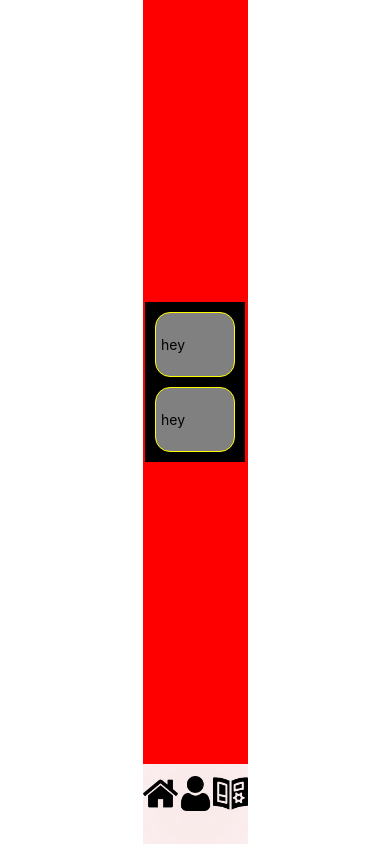
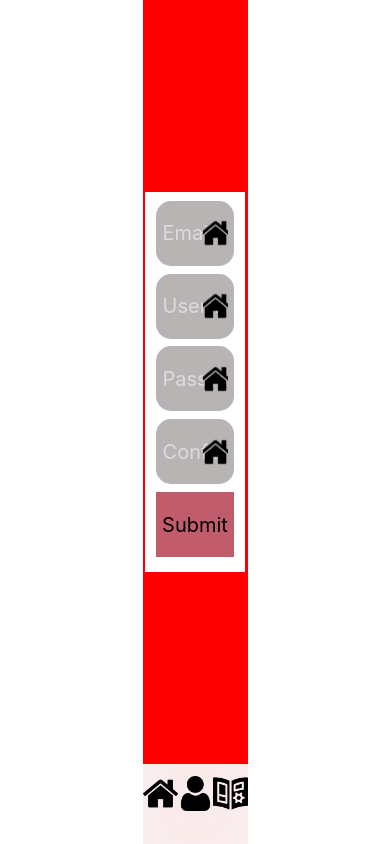
Before and after one commit to stephen-97/easyScans-Front-Mobile, a React Native app: screen /Home in a window 390 px wide. Built offline with nearby package versions, Linux system fonts and the light colour scheme.

Commit message:
ajout d'un logo dans le composant inputText, qui se situera au milieu à droite

```diff
--- a/package.json
+++ b/package.json
@@ -13,14 +13,15 @@
     "@react-navigation/bottom-tabs": "^6.3.2",
     "@react-navigation/native": "^6.0.11",
     "expo": "~45.0.0",
+    "expo-blur": "~11.1.0",
     "expo-status-bar": "~1.3.0",
+    "formik": "^2.2.9",
     "react": "17.0.2",
     "react-dom": "17.0.2",
     "react-native": "0.68.2",
     "react-native-safe-area-context": "^4.3.1",
     "react-native-screens": "^3.15.0",
-    "react-native-web": "0.17.7",
-    "expo-blur": "~11.1.0"
+    "react-native-web": "0.17.7"
   },
   "devDependencies": {
     "@babel/core": "^7.12.9",
--- a/src/components/Button.js
+++ b/src/components/Button.js
@@ -0,0 +1,32 @@
+import React, {useEffect, useState} from "react";
+import { TextInput, StyleSheet, View, Text, TouchableOpacity } from "react-native";
+import colors from "../constants/colors";
+
+const Button = (props) => {
+    const [onFocus, setOnFocus] = useState(false);
+
+    return(
+        <TouchableOpacity
+            style={styles.button}
+            onPress={props.onPress}
+        >
+            <Text style={styles.title}>{props.title}</Text>
+        </TouchableOpacity>
+    )
+}
+
+const styles = StyleSheet.create({
+    button: {
+        marginVertical: 10,
+        backgroundColor: colors.submitButton,
+        alignItems: "center",
+        marginTop: "5%",
+        height: 65,
+        justifyContent: "center",
+    },
+    title:{
+        fontSize: 20,
+    }
+})
+
+export default Button;
--- a/src/components/InputText.js
+++ b/src/components/InputText.js
@@ -1,27 +1,53 @@
 import React, {useEffect, useState} from "react";
-import { TextInput, StyleSheet } from "react-native";
+import { TextInput, StyleSheet, View, Text, Image } from "react-native";
+import { icons } from "../constants";
+import colors from "../constants/colors";
 
 const InputText = (props) => {
+    const [onFocus, setOnFocus] = useState(false);
+
     return(
-        <TextInput
-            style={styles.input}
-            onChange={null}
-            placeholder={props.placeholder}
-        />
+        <View style={styles.container}>
+            <Image style={styles.icon} source={icons.home} />
+            <TextInput
+                style={!onFocus ? styles.input : [styles.input, {borderColor: colors.inputBorderColorFocus}]}
+                onFocus={() => setOnFocus(true)}
+                onBlur={() => setOnFocus(false)}
+                onChangeText={props.onChangeText}
+                placeholder={props.placeholder}
+                placeholderTextColor={colors.inputPlaceholderColor}
+                secureTextEntry={props.password ? true : false }
+            />
+        </View>
     )
 }
 
 const styles = StyleSheet.create({
+    container: {
+        justifyContent: "center",
+    },
     input: {
-        width: "80%",
-        backgroundColor: "gray",
+        backgroundColor: colors.inputColor,
+        width: "100%",
         alignSelf: "center",
         marginVertical: "5%",
         height: 65,
         padding: "5%",
         borderRadius: 15,
-        borderWidth: 1,
-        borderColor: "yellow"
+        borderWidth: 3,
+        borderColor: colors.inputColor,
+        fontSize: 20,
+    },
+    title: {
+        fontSize: 15,
+        fontWeight: "bold"
+    },
+    icon:{
+        position: "absolute",
+        height: 30,
+        width: 25,
+        zIndex: 1,
+        right: "7.5%",
     }
 })
 
--- /dev/null
+++ b/src/constants/colors.js
@@ -0,0 +1,7 @@
+export default {
+    inputColor: "#b9b4b4",
+    inputBorderColorFocus: "#f7b1bc",
+    inputPlaceholderColor: "#f9eef0A0",
+
+    submitButton: "#c15c6c"
+}
--- a/src/navigation/BottomBarNav.js
+++ b/src/navigation/BottomBarNav.js
@@ -4,7 +4,9 @@ import { NavigationContainer } from '@react-navigation/native';
 import InputText from "../components/InputText";
 import { createBottomTabNavigator } from '@react-navigation/bottom-tabs';
 import BottomAppearanceBarNav from "./BottomBarAppearanceNav";
-import { icons } from "../constants";
+import { icons, colors } from "../constants";
+import Button from "../components/Button";
+import { Formik } from "formik";
 
 const BottomBarNav = (props) => {
   const Tab = createBottomTabNavigator();
@@ -36,8 +38,18 @@ const BottomBarNav = (props) => {
     return(
         <View style={{justifyContent: "center", backgroundColor: "red", flex: 1,}}>
           <View style={styles.inputsView}>
-            <InputText placeholder="hey"/>
-            <InputText placeholder="hey"/>
+          <Formik
+            initialValues={{ email: "", password: "" }}
+            onSubmit={values => console.log(values)}
+          >
+           {({ handleChange, handleBlur, handleSubmit, values }) => (
+              <>
+                <InputText onChangeText={handleChange('email')} title="Email" placeholder="Email / Username" value={values.email}/>
+                <InputText onChangeText={handleChange('password')} title="Password" placeholder="Password" password value={values.password}/>
+                <Button onPress={handleSubmit} title="Submit"/>
+              </>
+            )}
+          </Formik>
           </View>
         </View>
     )
@@ -45,9 +57,24 @@ const BottomBarNav = (props) => {
 
   const Test3 = () => {
     return(
-        <View>
-            <Text>Screen 3</Text>
-        </View>
+      <View style={{justifyContent: "center", backgroundColor: "red", flex: 1,}}>
+      <View style={styles.inputsView}>
+      <Formik
+        initialValues={{ email: "", password: "" }}
+        onSubmit={values => console.log(values)}
+      >
+       {({ handleChange, handleBlur, handleSubmit, values }) => (
+          <>
+            <InputText onChangeText={handleChange('email')} title="Email" placeholder="Email " value={values.email}/>
+            <InputText onChangeText={handleChange('email')} title="Email" placeholder="Username" value={values.email}/>
+            <InputText onChangeText={handleChange('password')} title="Password" placeholder="Password" password value={values.password}/>
+            <InputText onChangeText={handleChange('password')} title="Confirm Password" placeholder="Confirm password" password value={values.password}/>
+            <Button onPress={handleSubmit} title="Submit"/>
+          </>
+        )}
+      </Formik>
+      </View>
+    </View>
     )
   }
 
@@ -73,7 +100,7 @@ const BottomBarNav = (props) => {
             <Tab.Screen
               key={key}
               name={item.name}
-              component={Test2}
+              component={Test3}
               screenOptions={{
                 headerShown: false
               }}
@@ -97,10 +124,9 @@ const styles = StyleSheet.create({
     justifyContent: "flex-end",
   },
   inputsView:{
-    justifyContent: "center",
-    alignContent: "flex-end",
-    backgroundColor: "black",
+    backgroundColor: "white",
     paddingVertical: "5%",
-    marginHorizontal: "2.5%"
+    marginHorizontal: "2.5%",
+    paddingHorizontal: "10%",
   }
 });
```
Also changed, not shown: 1 other file (tests, documents, lock files or other folders).
